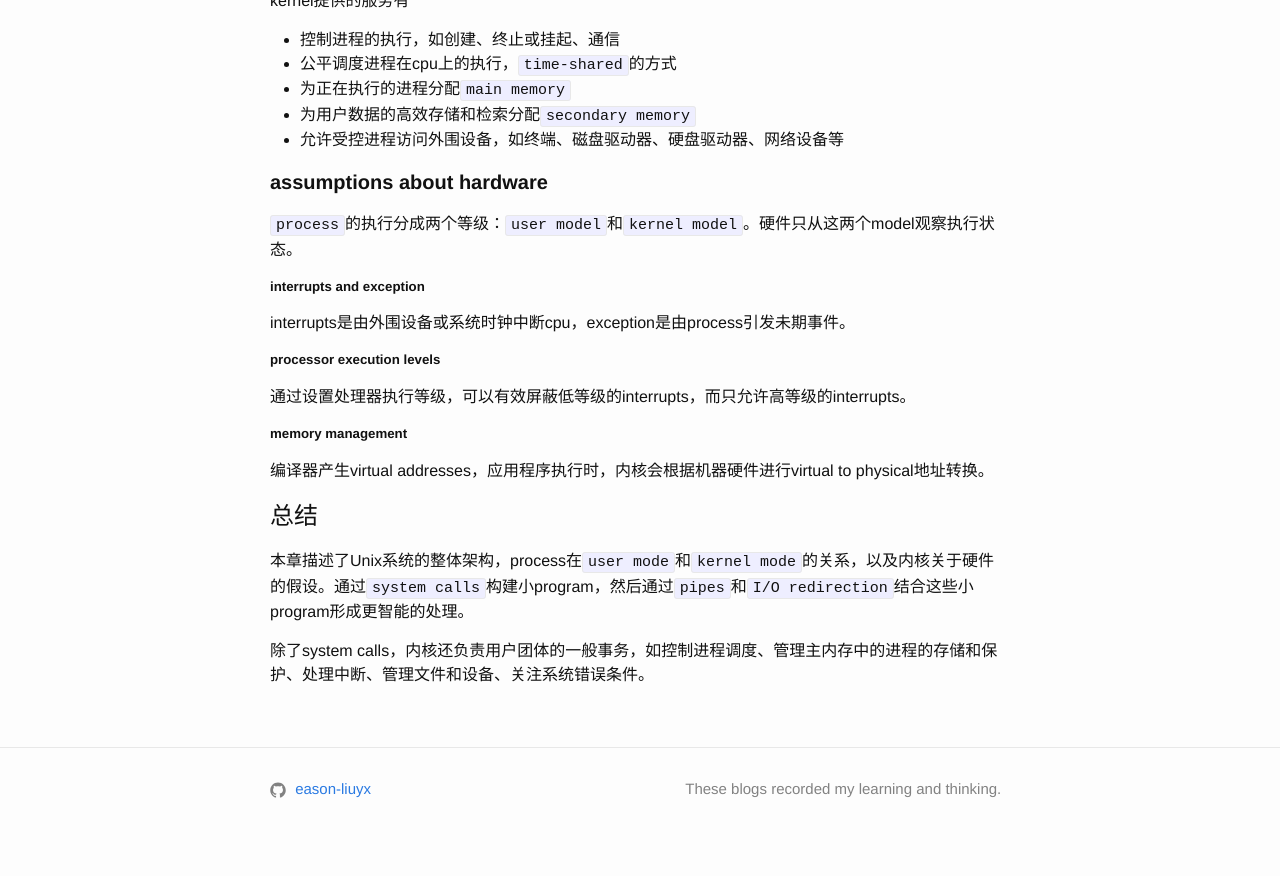
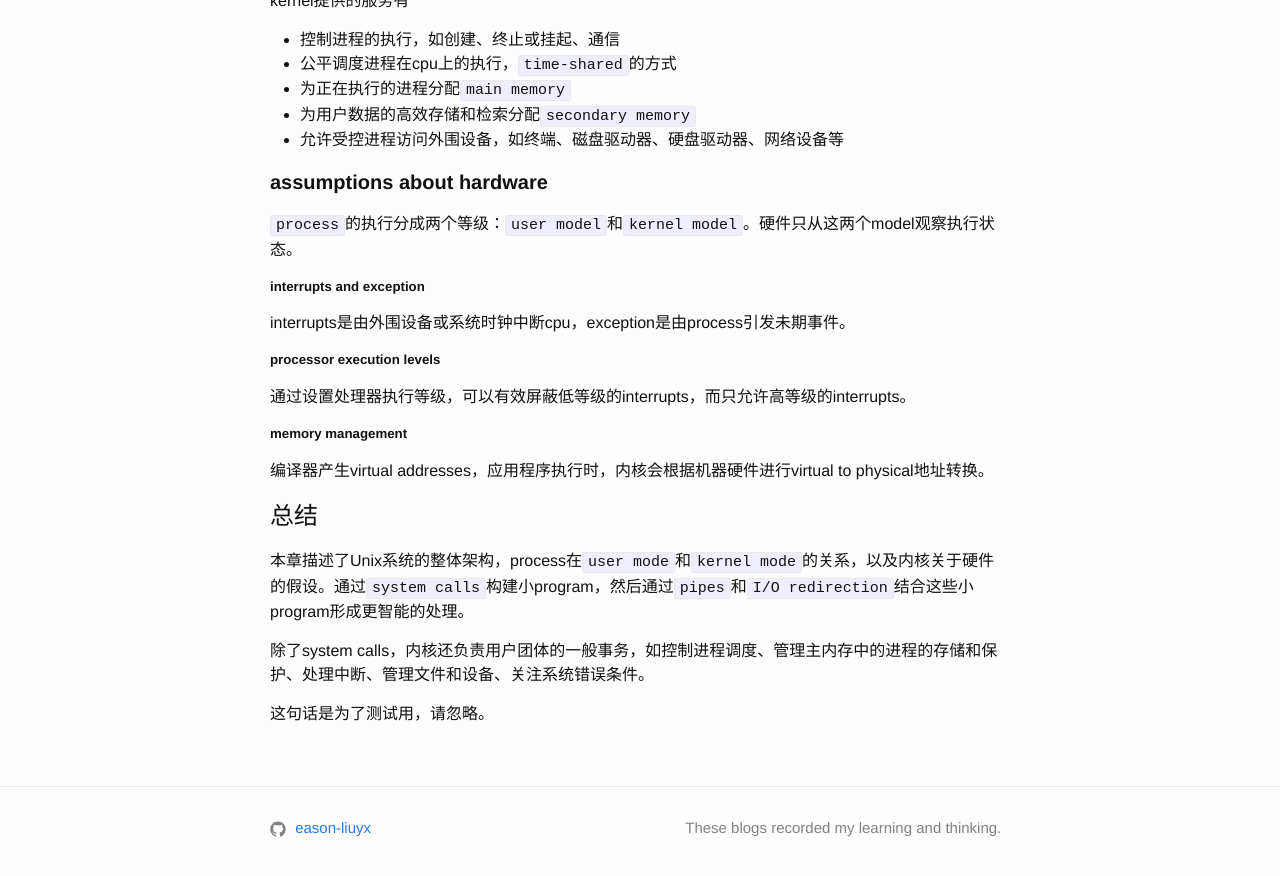
Before and after one commit to eason-liuyx/eason-liuyx.github.io, a Jekyll site: the page built from _posts/2017-05-06-unix-learning.md, in a window 1280 px wide and 900 px high, scrolled down 2526 px. Shown: the top 876 px of the window. Built offline with Jekyll 4.4.1, drawn with Linux system fonts in a browser that asks for light colours.

Commit message:
Test for github
This patch adds one sentance to test git push.

Signed-off-by: eason-liuyx <yxian.l@icloud.com>

```diff
--- a/_posts/2017-05-06-unix-learning.md
+++ b/_posts/2017-05-06-unix-learning.md
@@ -108,3 +108,5 @@ interrupts是由外围设备或系统时钟中断cpu，exception是由process引
 本章描述了Unix系统的整体架构，process在`user mode`和`kernel mode`的关系，以及内核关于硬件的假设。通过`system calls`构建小program，然后通过`pipes`和`I/O redirection`结合这些小program形成更智能的处理。
 
 除了system calls，内核还负责用户团体的一般事务，如控制进程调度、管理主内存中的进程的存储和保护、处理中断、管理文件和设备、关注系统错误条件。
+
+这句话是为了测试用，请忽略。
```
